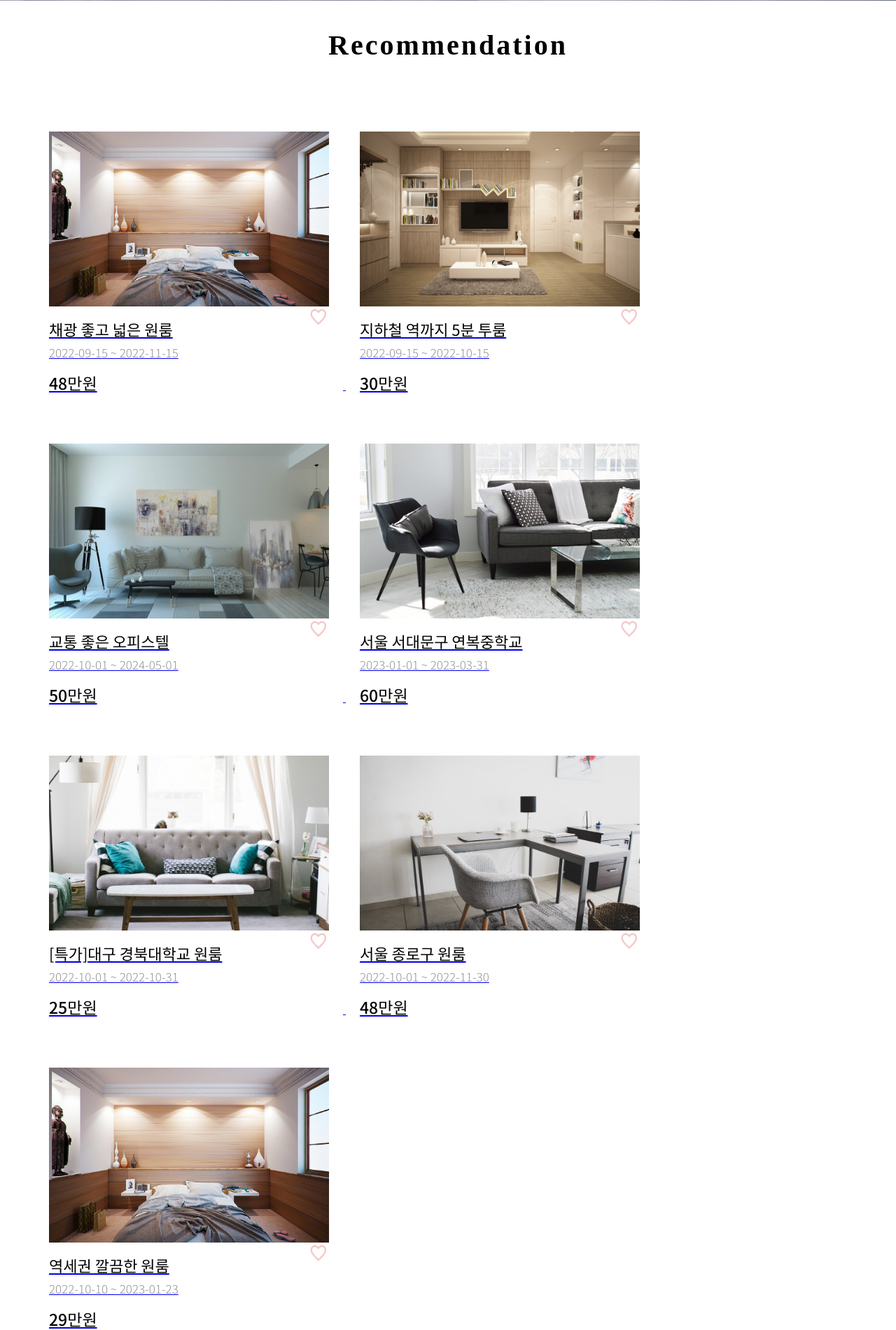
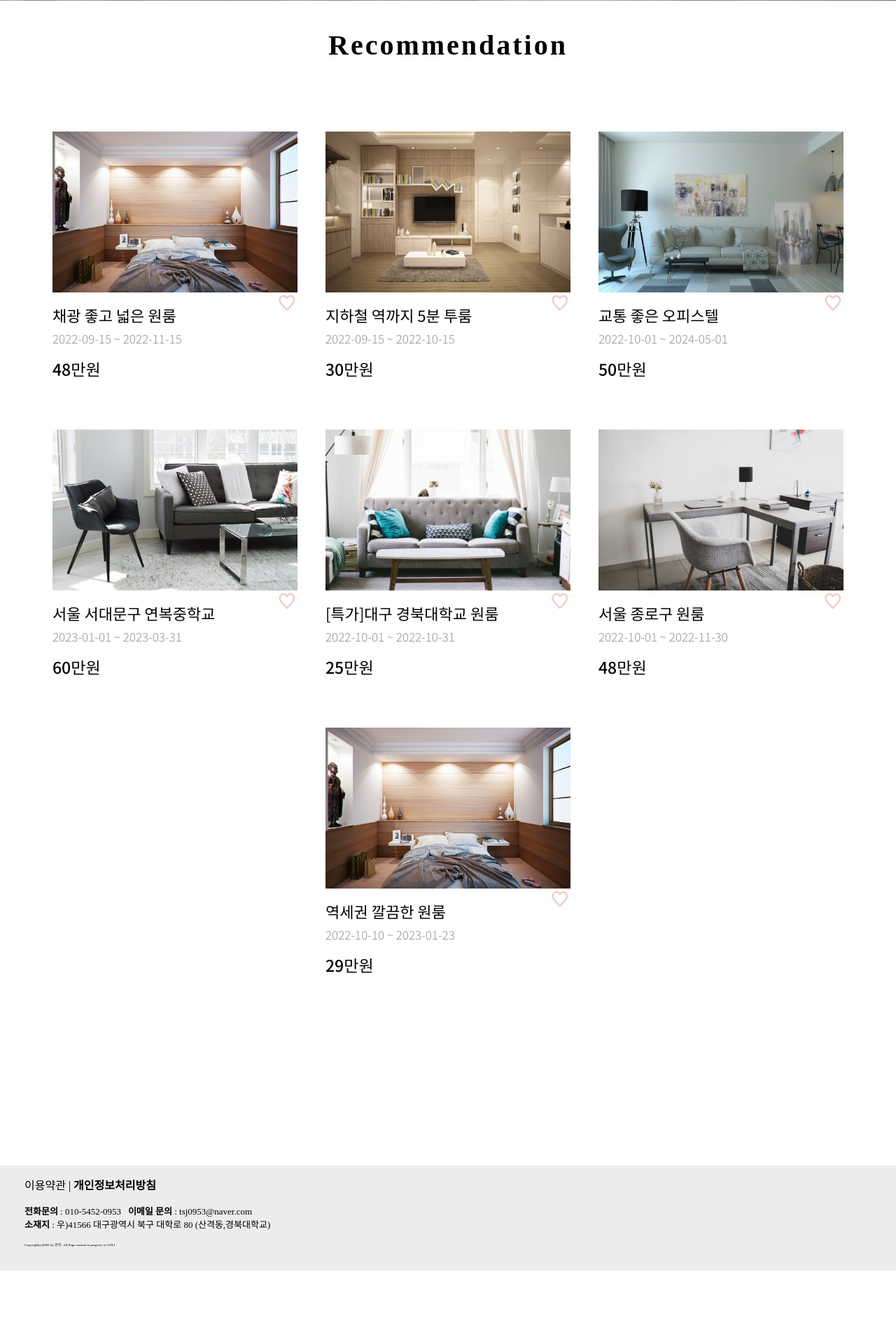
Before and after one commit to miloul/ANLI, a Django app: page / in a window 1280 px wide. Shown: the part 769-2670 px from the top of the page at 70% size. After the commit the page ends 2585 px from the top, so only its background shows below. Run offline with Django 4.2, Linux system fonts and the light colour scheme; data comes from the database, SQL or seed files in the repository; both versions use the stored data as it was after the commit.

Commit message:
home center

```diff
--- a/anliproject/anli/templates/home.html
+++ b/anliproject/anli/templates/home.html
@@ -12,9 +12,10 @@
         rel="stylesheet">
     <link href="https://fonts.googleapis.com/css2?family=Noto+Sans+KR:wght@100;300;400;500;700;900&display=swap"
         rel="stylesheet">
-    <link rel="stylesheet" href="{% static 'css/style.css' %}" />
+    <link rel="stylesheet" href="{% static 'css/style1.css' %}" />
     <link rel="stylesheet" href="{% static 'css/default-style.css' %}" />
 </head>
+
 <body>
     <div class="main">
         <div class="nav inner">
@@ -77,6 +78,7 @@
 
         <div class="room">
             <div class="d-inline-flex">
+                <!-- <div class="center-plz"></div> -->
                 {% for room in rooms %}
                 <div class="room-box">
                     <a href="{% url 'detail' room.id %}">
@@ -85,30 +87,36 @@
                     {% if room.heart == 0 %}
                     <form action="{% url 'heart' room.id %}" method="post">
                         {% csrf_token %}
-                            <button type="submit" onclick="changeHeart();" style="float:right;background-color:white;padding:0;border:none;background:none;"><img id="img1" style="width:30px; height:30px;" src="{% static 'img/bin-heart.png' %}"></button>
+                        <button type="submit" onclick="changeHeart();"
+                            style="float:right;background-color:white;padding:0;border:none;background:none;"><img
+                                id="img1" style="width:30px; height:30px;"
+                                src="{% static 'img/bin-heart.png' %}"></button>
                     </form>
                     {% else %}
                     <form action="{% url 'heart' room.id %}" method="post">
                         {% csrf_token %}
-                            <button type="submit" onclick="changeHeart();" style="float:right;background-color:white;padding:0;border:none;background:none;"><img id="img1" style="width:30px; height:30px;" src="{% static 'img/full-heart.png' %}"></button>
+                        <button type="submit" onclick="changeHeart();"
+                            style="float:right;background-color:white;padding:0;border:none;background:none;"><img
+                                id="img1" style="width:30px; height:30px;"
+                                src="{% static 'img/full-heart.png' %}"></button>
                     </form>
                     {% endif %}
-                        <a href="{% url 'detail' room.id %}">
+                    <a class="room-detail-a" href="{% url 'detail' room.id %}">
                         <h4 class="room-name">{{ room.title }}</h4>
                         <h4 class="room-term">{{ room.startDay }} ~ {{ room.lastDay }}</h4>
                         <h4 class="room-tax">{{ room.price }}</h4>
+                    </a>
                 </div>
-                </a>
                 {% endfor %}
             </div>
         </div>
         <script>
             function changeHeart() {
                 img = document.getElementById("img1");
-                let name=img.src.split('/')
+                let name = img.src.split('/')
                 console.log(name[5]);
                 console.log(name);
-                if (name[5] =="full-heart.png"){
+                if (name[5] == "full-heart.png") {
                     img.src = "{% static 'img/bin-heart.png' %}"
                 }
                 else {
@@ -130,4 +138,5 @@
         </div>
     </footer>
 </body>
+
 </html>
--- a/anliproject/static/css/style.css
+++ b/anliproject/static/css/style1.css
@@ -82,8 +82,9 @@
 }
 
 .d-inline-flex{
-    display: inline-block;
-    margin-left: 50px;
+    display:flex;
+    flex-wrap: wrap;
+    justify-content: center;
 }
 
 .room-box{
@@ -94,8 +95,12 @@
 }
 
 .img-room{
-    width: 400px;
-    height: 250px;
+    width: 350px;
+    height: 230px;
+}
+
+.room-detail-a{
+    text-decoration: none;
 }
 
 .room-name{
```
Also changed, not shown: anliproject/db.sqlite3, anliproject/room/bedroom-416062_1280_MKm81i0.jpg (added). Lines whose indentation alone changed are shown as unchanged.
